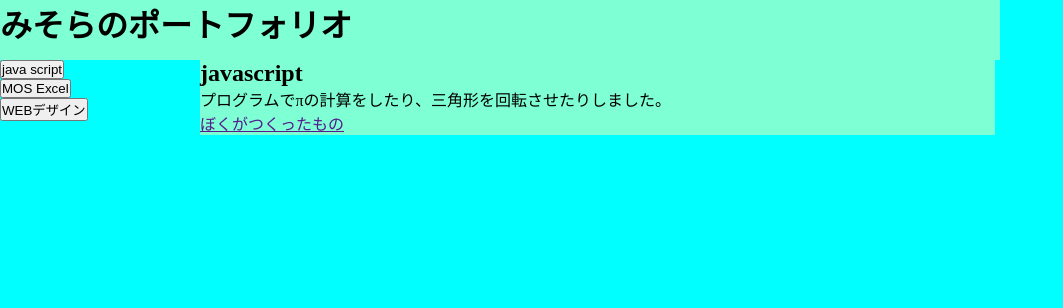
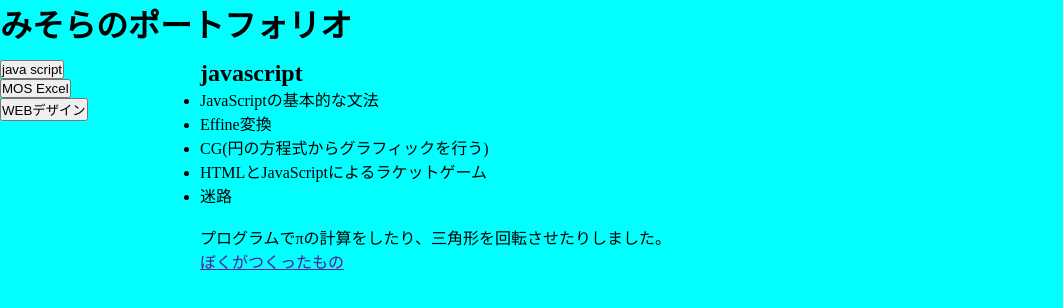
Before and after one commit to ckg20059/webpage, a plain HTML site: page index.html in a window 1280 px wide. Shown: the whole page, without its empty margins (0-1063 px from the left). Drawn offline with Linux system fonts and the light colour scheme.

Commit message:
java追加

```diff
--- a/css/style.css
+++ b/css/style.css
@@ -6,12 +6,12 @@ header,section,nav,footer{
     display: block;
 }
 body{
-    background-color: cyan;
+    background-color: aqua;
 }
 header{
     height: 60px;
     width: 1000px;
-    background-color: aquamarine;
+    background-color: aqua;
 }
 nav{
     float: left;
@@ -21,7 +21,7 @@ nav{
 section{
     float: left;
     width: 795px;
-    background-color: aquamarine;
+    background-color: aqua;
 }
 footer{
     clear: both;
--- a/index.html
+++ b/index.html
@@ -45,6 +45,15 @@
   </nav>
   <section id="Page1">
     <h1>javascript</h1>
+
+    <ul>
+      <li>JavaScriptの基本的な文法</li>
+      <li>Effine変換</li>
+      <li>CG(円の方程式からグラフィックを行う)</li>
+      <li>HTMLとJavaScriptによるラケットゲーム</li>
+      <li>迷路</li>
+      <img src="" alt="">
+    </ul>
     <p>
       プログラムでπの計算をしたり、三角形を回転させたりしました。
     </p>
```
